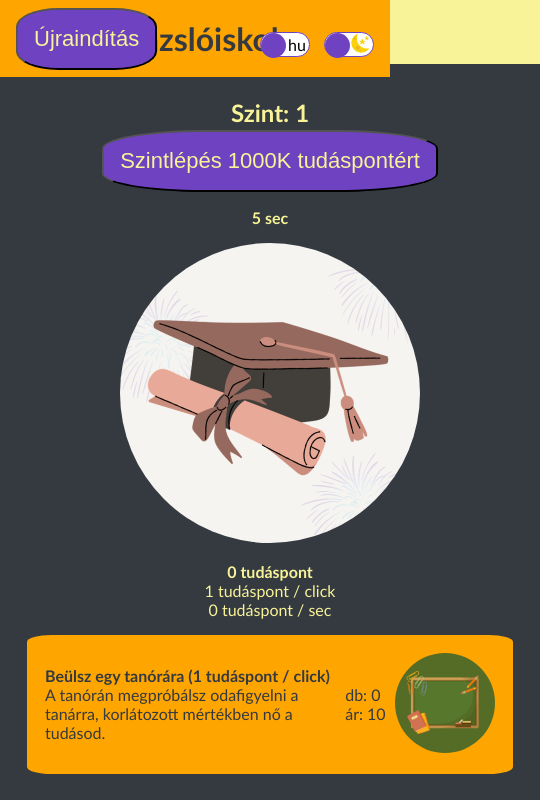
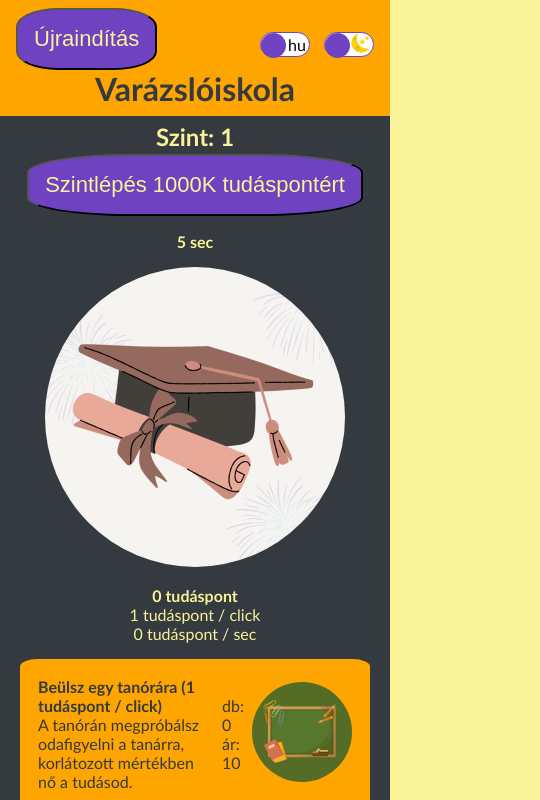
Before and after one commit to Maflacs/clicker, a React (Create React App) app: page / in a window 390 px wide. Shown: the top 800 px of the page, 540 px wide, since content can reach past the window. Built offline with nearby package versions, Linux system fonts and the light colour scheme.

Commit message:
Decrease min width.

```diff
--- a/src/index.css
+++ b/src/index.css
@@ -74,7 +74,6 @@ html {
 }
 
 body {
-  min-width: 540px;
   background-color: var(--Bg);
   margin: 0;
 }
@@ -142,10 +141,6 @@ h1 {
   padding: 2rem 0;
   display: grid;
   grid-template-columns: 1fr 1fr 1fr;
-}
-
-.inventory-container {
-  min-width: 400px;
 }
 
 .price {
@@ -310,3 +305,18 @@ td > img:hover {
     width: 90%;
   }
 }
+
+@media screen and (max-width: 550px) {
+  .title {
+    margin-top: 4rem;
+  }
+
+  .header {
+    padding: 0.3rem;
+  }
+
+  .main-container {
+    margin-top: 5.5rem;
+  }
+
+}
```
